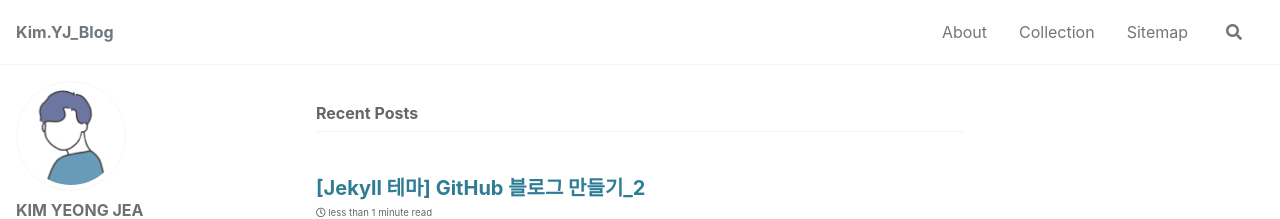
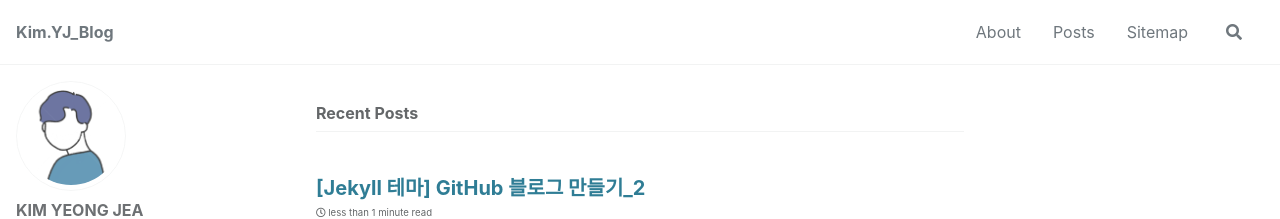
Before and after one commit to KYJ0206/kyj0206.github.io, a Jekyll site: the page built from index.html, in a window 1280 px wide. Shown: the top 219 px of the page. Built offline with Jekyll 4.4.1, drawn with Linux system fonts in a browser that asks for light colours; cached includes are drawn as plain includes; the list of posts is cut into pages by our own code.

Commit message:
2022-02-18

```diff
--- a/_data/navigation.yml
+++ b/_data/navigation.yml
@@ -2,7 +2,7 @@
 main:
   - title: "About"
     url: /about/
-  - title: "Collection"
-    url: /collection/
+  - title: "Posts"
+    url: /posts/
   - title: "Sitemap"
     url: /sitemap/
```
